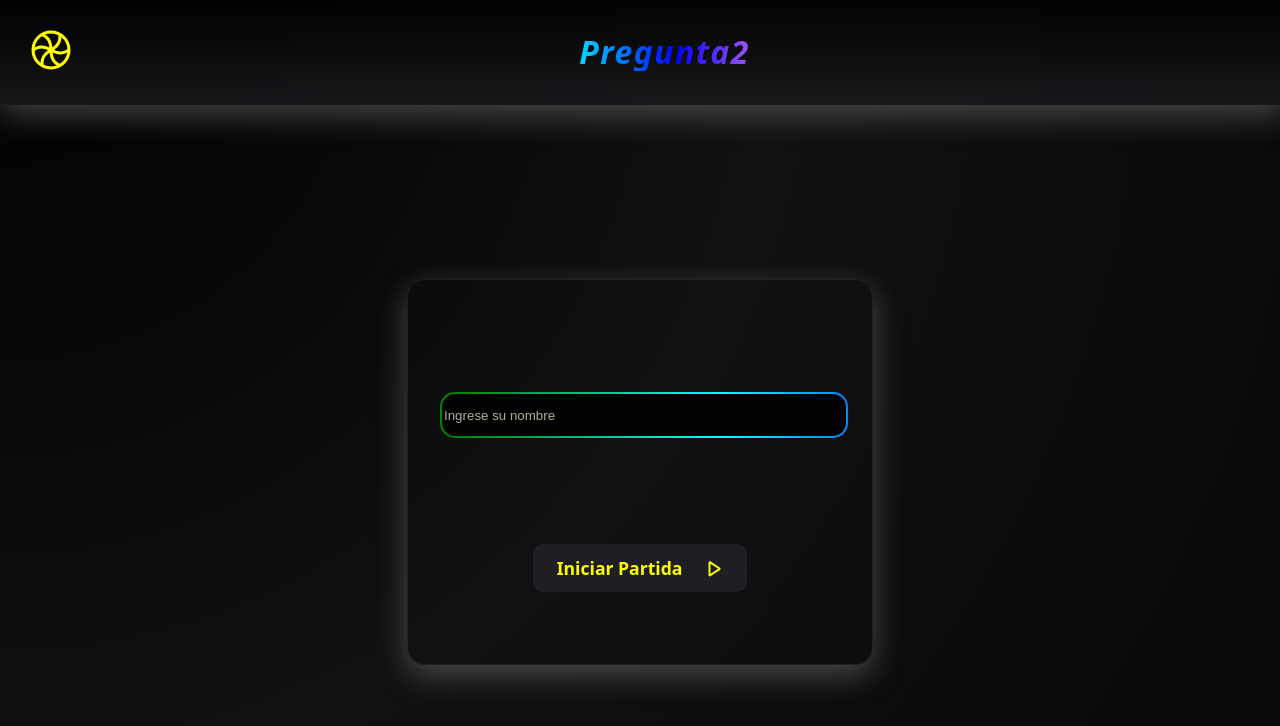
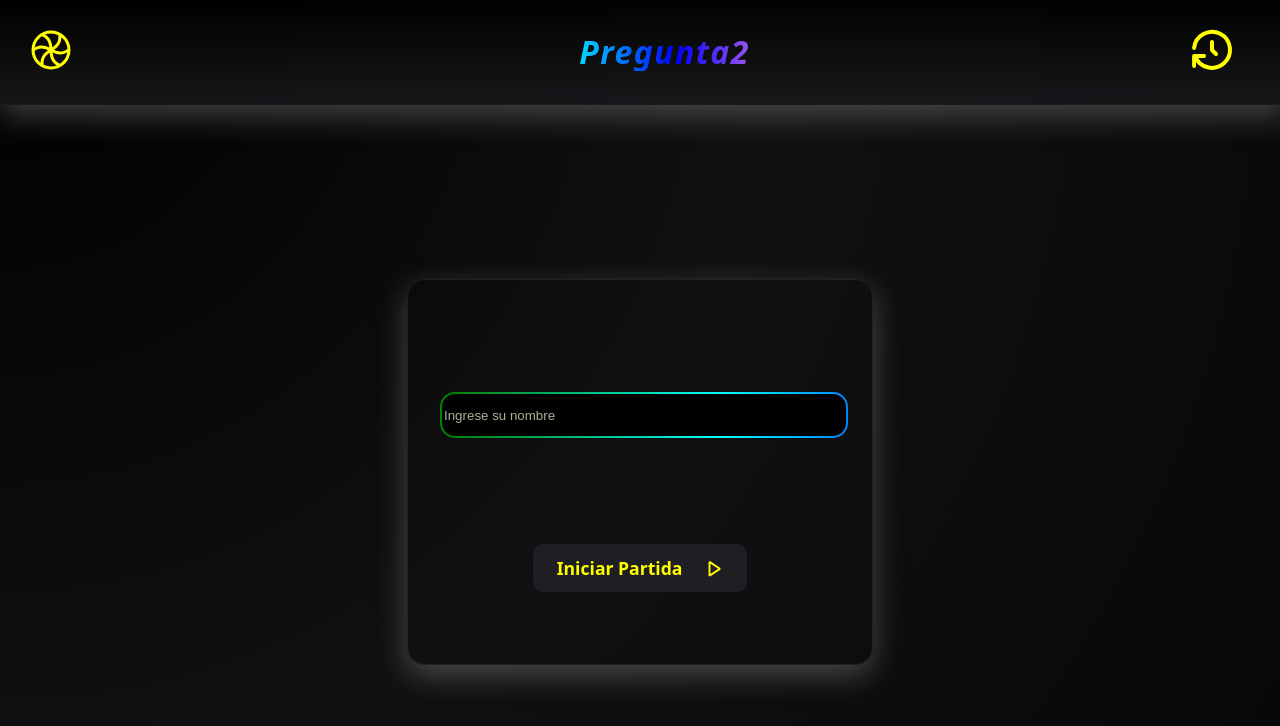
Before and after one commit to HeldyisAE/Tarea01_Lenguajes_De_Programacion, a React (Vite) app in the folder client/: page / in a window 1280 px wide. Shown: the top 726 px of the page. Built offline with nearby package versions, Linux system fonts and the light colour scheme; no server answers.

Commit message:
Implementa botón para acceder al historial

```diff
--- a/client/src/components/Header.jsx
+++ b/client/src/components/Header.jsx
@@ -2,11 +2,13 @@ import { useLocation } from 'react-router-dom'
 import './Header.css'
 import ResetButton from './ResetButton';
 import PlayerTag from './PlayerTag';
+import RecordButton from './RecordButton';
 
 
 export default function Header() {
     const location = useLocation()
     const isGame = location.pathname === "/game"
+    const isHome = location.pathname === "/"
 
     return (
         <header className="header">
@@ -17,6 +19,7 @@ export default function Header() {
                 <h2>Pregunta2</h2>
             </div>
             <div className="header-right">
+                {isHome && <RecordButton />}
                 {isGame && <PlayerTag />}
             </div>
         </header>
--- /dev/null
+++ b/client/src/components/RecordButton.css
@@ -0,0 +1,43 @@
+.record-button {
+    cursor: pointer;
+    background: transparent;
+    margin-left: 2vh;
+    height: 10vh;
+    border: 1px solid transparent;
+    transition: transform 0.3s ease;
+    padding: 0
+}
+
+.record-button:active {
+    transform: scale(0.9);
+}
+
+.record-button:hover {
+    border: 1px solid transparent;
+}
+
+.record-button:focus,
+.record-button:focus-visible {
+    outline: none;
+    border: none;
+}
+
+.record-icon {
+    cursor: pointer;
+    transition: transform 0.5s ease;
+    animation: rainbow-animation 6s linear infinite;
+}
+
+.record-icon:active {
+    transform: scale(0.9);
+}
+
+@keyframes rainbow-animation {
+  0%   { color: red; }
+  16%  { color: orange; }
+  33%  { color: yellow; }
+  50%  { color: green; }
+  66%  { color: cyan; }
+  83%  { color: blue; }
+  100% { color: violet; }
+}
--- /dev/null
+++ b/client/src/components/RecordButton.jsx
@@ -0,0 +1,15 @@
+import { TbHistory } from "react-icons/tb";
+import "./RecordButton.css"
+
+function RecordButton() {
+
+    return(
+        <button className="record-button">
+            <div className="record-icon">
+                <TbHistory size={48}/>
+            </div>
+        </button>
+    );
+}
+
+export default RecordButton;
```
